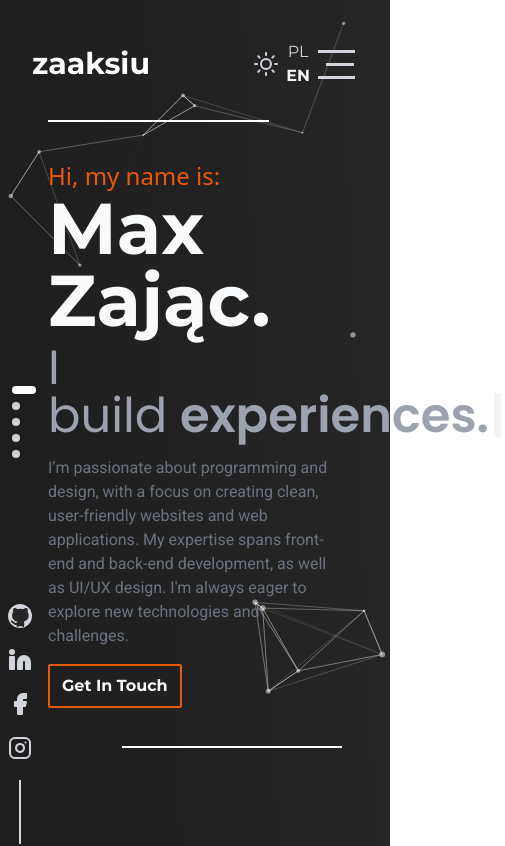
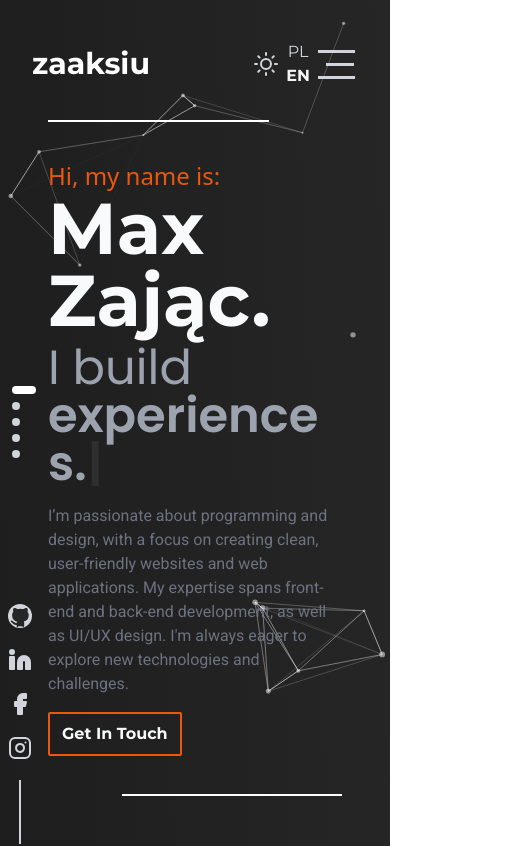
Before and after one commit to zaksiu12s/portfolio, a React (Vite) app: page / in a window 390 px wide. Shown: the top 846 px of the page, 505 px wide, since content can reach past the window. Built offline with nearby package versions, Linux system fonts and the light colour scheme; no server answers; what tailwindcss-animated would draw is missing.

Commit message:
Added bug fixes for typewriter on smaller devices

```diff
--- a/package.json
+++ b/package.json
@@ -1,7 +1,7 @@
 {
   "name": "zaksiu-portfolio-website",
   "private": true,
-  "version": "1.1.0",
+  "version": "1.1.1",
   "type": "module",
   "scripts": {
     "dev": "vite",
--- a/src/components/HeroSection/HeroSection.tsx
+++ b/src/components/HeroSection/HeroSection.tsx
@@ -15,7 +15,7 @@ export default function HeroSection() {
                 <h1 className="animate-ty text-7xl sm:text-8xl font-bold font-Montserrat animate-fade">
                     Max Zając.
                 </h1>
-                <h2 className="pt-2 text-5xl sm:text-6xl font-Poppins text-gray-600 dark:text-gray-400 animate-fade">
+                <h2 className="flex flex-col sm:block break-words pt-2 text-5xl sm:text-6xl font-Poppins text-gray-600 dark:text-gray-400 animate-fade">
                     {t("I build")}&nbsp;
                     <span className="font-bold">
                         <TypewriterComponent
```
